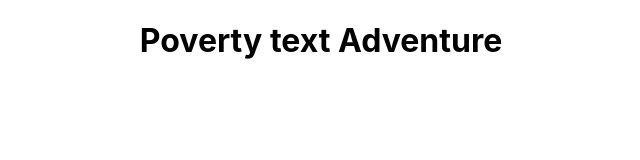
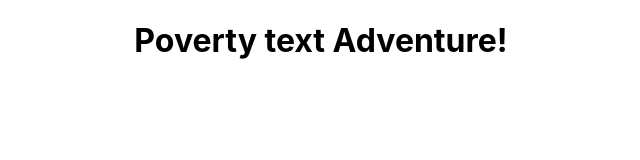
Before and after one commit to NoahLindner1/TextAdventure, a React (Create React App) app in the folder textadventure/: page / in a window 1280 px wide. Shown: the top 160 px of the page, without its empty margins (319-959 px from the left). Built offline with nearby package versions, Linux system fonts and the light colour scheme.

Commit message:
Tried to fix version control issue
Hopefully this works

```diff
--- a/textadventure/src/App.js
+++ b/textadventure/src/App.js
@@ -5,7 +5,7 @@ function App() {
   return (
     <div className="App">
       <h1>
-			Poverty text Adventure
+			Poverty text Adventure!
       </h1>
     </div>
   );
```
